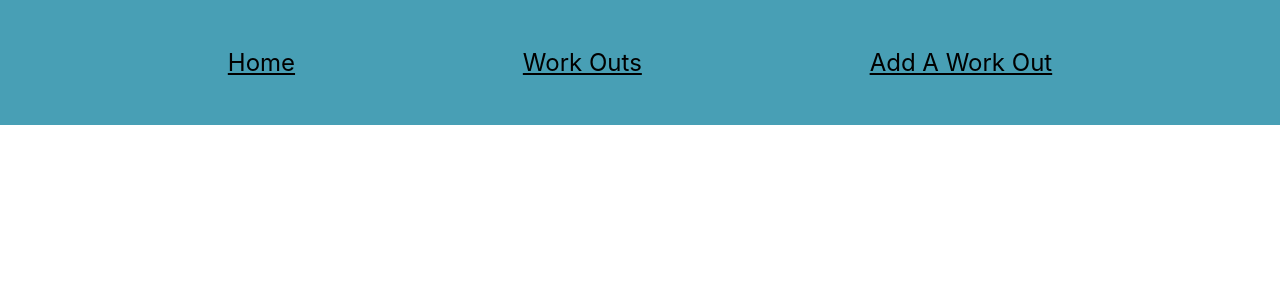
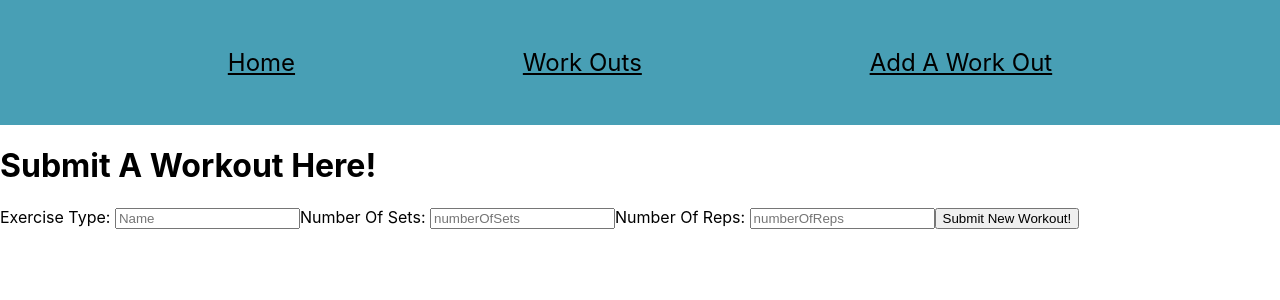
Before and after one commit to Bluepanda93/work_out_management, a React (Create React App) app in the folder client/: page /add/work-out in a window 1280 px wide. Shown: the top 300 px of the page. Built offline with nearby package versions, Linux system fonts and the light colour scheme.

Commit message:
workout form

```diff
--- a/client/src/App.js
+++ b/client/src/App.js
@@ -1,9 +1,14 @@
 import { Routes, Route } from 'react-router-dom'
 import NavBar from './components/NavBar'
 import Home from './components/Home'
+import CreateWorkoutForm from './components/CreateWorkoutForm'
 import './App.css'
 
 function App() {
+  const resetScrollPos = () => {
+    window.scrollTo(0, 0)
+  }
+
   return (
     <div className="App">
       <header className="App-header">
@@ -12,6 +17,10 @@ function App() {
       <main>
         <Routes>
           <Route path="/" element={<Home />} />
+          <Route
+            path="/add/work-out"
+            element={<CreateWorkoutForm resetScrollPos={resetScrollPos} />}
+          />
         </Routes>
       </main>
     </div>
--- /dev/null
+++ b/client/src/components/CreateWorkoutForm.jsx
@@ -0,0 +1,77 @@
+import { useState, useEffect } from 'react'
+import { useNavigate } from 'react-router-dom'
+import axios from 'axios'
+import { BASE_URL } from '../globals'
+
+const CreateWorkoutForm = (props) => {
+  const [formState, setFormState] = useState({
+    exercise: '',
+    numberOfSets: '',
+    numberOfReps: ''
+  })
+
+  let navigate = useNavigate()
+
+  const handleChange = (event) => {
+    setFormState({ ...formState, [event.target.id]: event.target.value })
+  }
+
+  const handleSubmit = async (event) => {
+    event.preventDefault()
+    let newWorkout = await axios.post(`${BASE_URL}/add/work-out`, formState)
+
+    setFormState({
+      exercise: '',
+      numberOfSets: '',
+      numberOfReps: ''
+    })
+
+    navigate(`/work-out/${newWorkout.data._id}`)
+  }
+
+  useEffect(() => {
+    props.resetScrollPos()
+  }, [])
+
+  return (
+    <div className="create-workout">
+      <h1>Submit A Workout Here!</h1>
+      <form onSubmit={handleSubmit}>
+        <label htmlFor="exercise">Exercise Type: </label>
+        <input
+          id="exercise"
+          value={formState.exercise}
+          onChange={handleChange}
+          placeholder="Name"
+          required
+        />
+
+        <label htmlFor="numberOfSets">Number Of Sets: </label>
+        <input
+          type="number"
+          id="numberOfSets"
+          value={formState.numberOfSets}
+          onChange={handleChange}
+          placeholder="numberOfSets"
+          required
+        />
+
+        <label htmlFor="numberOfReps">Number Of Reps: </label>
+        <input
+          type="number"
+          id="numberOfReps"
+          value={formState.numberOfReps}
+          onChange={handleChange}
+          placeholder="numberOfReps"
+          required
+        />
+
+        <button className="btn" type="submit">
+          Submit New Workout!
+        </button>
+      </form>
+    </div>
+  )
+}
+
+export default CreateWorkoutForm
```
Also changed, not shown: client/src/components/CreateWorkout.jsx (deleted, +0 -24 lines).
